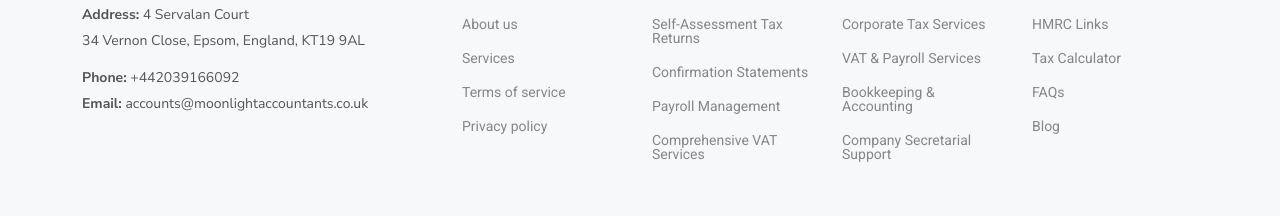
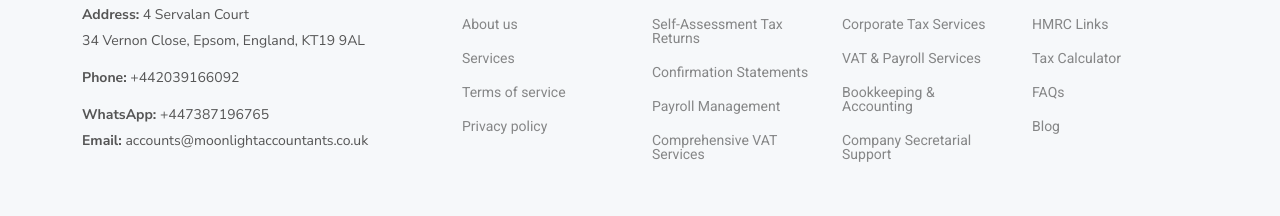
Before and after one commit to DeltaTechGlobal/moonlightaccountants, a plain HTML site: page index.html in a window 1280 px wide. Shown: the part 5353-5569 px from the top of the page. Drawn offline with Linux system fonts and the light colour scheme.

Commit message:
update contents

```diff
--- a/index.html
+++ b/index.html
@@ -634,6 +634,7 @@
               <p><strong>Address:</strong> 4 Servalan Court</p>
               <p>34 Vernon Close, Epsom, England, KT19 9AL</p>
               <p class="mt-3"><strong>Phone:</strong> <span>+442039166092</span></p>
+              <p class="mt-3"><strong>WhatsApp:</strong> <span>+447387196765</span></p>
               <p><strong>Email:</strong> <span>accounts@moonlightaccountants.co.uk</span></p>
             </div>
           </div>
```
